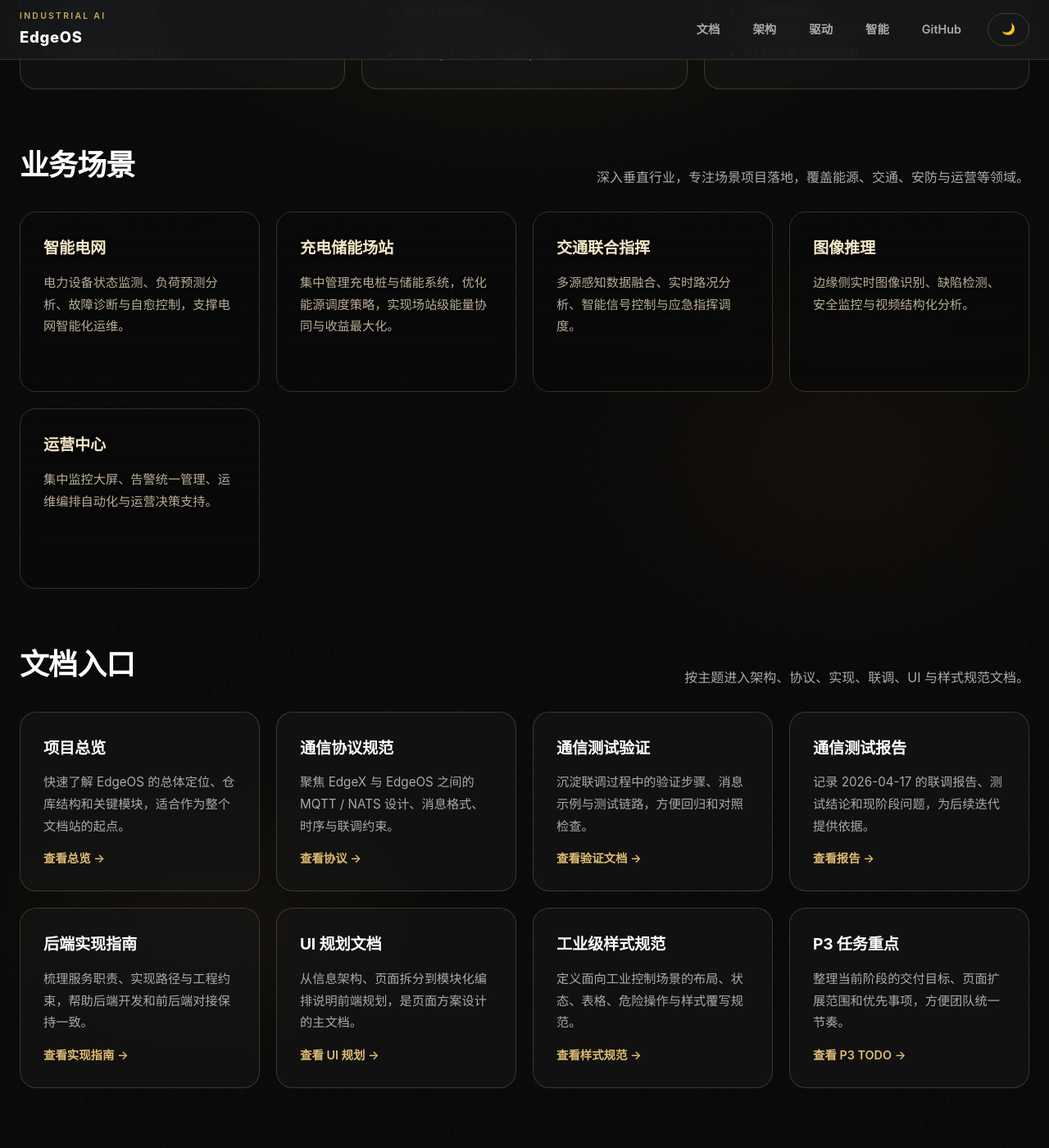
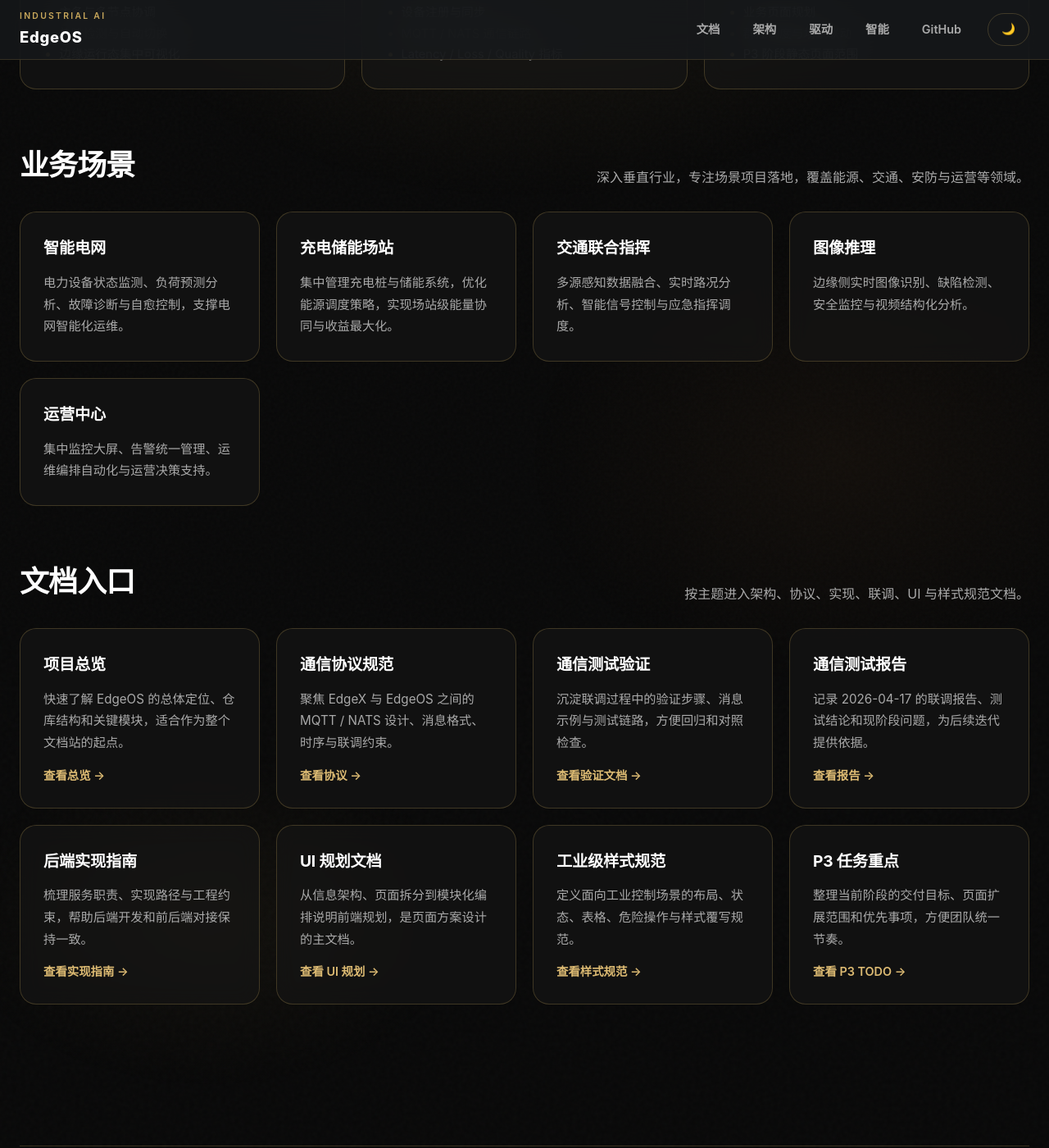
Before and after one commit to anviod/edgeOS, a Jekyll site: the page built from docs/index.html, in a window 1280 px wide and 1400 px high, scrolled down 1430 px. Shown: the whole window at 82% size. Built offline with Jekyll 4.4.1, drawn with Linux system fonts in a browser that asks for light colours.

Commit message:
场景卡片去掉背景，与其他卡片风格统一

```diff
--- a/docs/assets/style.css
+++ b/docs/assets/style.css
@@ -847,116 +847,6 @@
   color: var(--gold-dark);
 }
 
-/* Scenario card with pure CSS geometric backgrounds */
-.scenario-card {
-  position: relative;
-  min-height: 220px;
-  overflow: hidden;
-  background: transparent !important;
-}
-
-.scenario-card::before {
-  content: "";
-  position: absolute;
-  inset: 0;
-  z-index: 0;
-  border-radius: var(--radius-lg);
-}
-
-.scenario-card__overlay {
-  position: absolute;
-  inset: 0;
-  background: linear-gradient(180deg, rgba(9,9,9,0.15) 0%, rgba(9,9,9,0.7) 55%, rgba(9,9,9,0.92) 100%);
-  border-radius: var(--radius-lg);
-  z-index: 1;
-  pointer-events: none;
-}
-
-.scenario-card h3,
-.scenario-card p {
-  position: relative;
-  z-index: 2;
-}
-
-.scenario-card h3 {
-  color: #F5E6C8 !important;
-  text-shadow: 0 1px 6px rgba(0,0,0,0.7);
-}
-
-.scenario-card p {
-  color: rgba(245, 230, 200, 0.75) !important;
-  text-shadow: 0 1px 4px rgba(0,0,0,0.6);
-}
-
-/* 智能电网 - 网格电流 */
-.scenario-grid::before {
-  background-color: #0d1218;
-  background-image:
-    linear-gradient(rgba(200, 167, 91, 0.18) 1px, transparent 1px),
-    linear-gradient(90deg, rgba(200, 167, 91, 0.18) 1px, transparent 1px),
-    radial-gradient(ellipse at 30% 20%, rgba(200, 167, 91, 0.3), transparent 55%),
-    radial-gradient(ellipse at 70% 80%, rgba(90, 120, 200, 0.18), transparent 50%);
-  background-size: 28px 28px, 28px 28px, 100% 100%, 100% 100%;
-}
-
-/* 充电储能场站 - 能量条块 */
-.scenario-energy::before {
-  background-color: #12160d;
-  background-image:
-    linear-gradient(90deg, rgba(200, 167, 91, 0.3) 0%, rgba(200, 167, 91, 0.3) 10%, transparent 10%, transparent 16%),
-    linear-gradient(90deg, rgba(200, 167, 91, 0.22) 0%, rgba(200, 167, 91, 0.22) 14%, transparent 14%, transparent 24%),
-    linear-gradient(90deg, rgba(200, 167, 91, 0.15) 0%, rgba(200, 167, 91, 0.15) 20%, transparent 20%, transparent 32%),
-    radial-gradient(ellipse at 80% 30%, rgba(200, 167, 91, 0.28), transparent 50%),
-    radial-gradient(ellipse at 20% 70%, rgba(120, 180, 100, 0.15), transparent 55%);
-  background-size: 100% 20%, 100% 24%, 100% 30%, 100% 100%, 100% 100%;
-  background-repeat: no-repeat;
-  background-position: 0 18%, 0 40%, 0 65%, 0 0, 0 0;
-}
-
-/* 交通联合指挥 - 节点网络 */
-.scenario-traffic::before {
-  background-color: #0c1016;
-  background-image:
-    radial-gradient(circle at 25% 30%, rgba(200, 167, 91, 0.7) 3px, transparent 4px),
-    radial-gradient(circle at 60% 20%, rgba(200, 167, 91, 0.6) 3px, transparent 4px),
-    radial-gradient(circle at 80% 55%, rgba(200, 167, 91, 0.7) 3px, transparent 4px),
-    radial-gradient(circle at 35% 70%, rgba(200, 167, 91, 0.6) 3px, transparent 4px),
-    radial-gradient(circle at 70% 80%, rgba(200, 167, 91, 0.5) 3px, transparent 4px),
-    linear-gradient(45deg, rgba(200, 167, 91, 0.1) 1px, transparent 1px),
-    linear-gradient(-45deg, rgba(200, 167, 91, 0.1) 1px, transparent 1px),
-    radial-gradient(ellipse at 50% 50%, rgba(100, 130, 200, 0.18), transparent 60%);
-  background-size: 100% 100%, 100% 100%, 100% 100%, 100% 100%, 100% 100%, 22px 22px, 22px 22px, 100% 100%;
-}
-
-/* 图像推理 - 扫描线 */
-.scenario-vision::before {
-  background-color: #130e15;
-  background-image:
-    linear-gradient(180deg, transparent 0%, transparent 48%, rgba(200, 167, 91, 0.25) 50%, transparent 52%, transparent 100%),
-    repeating-linear-gradient(0deg, rgba(200, 167, 91, 0.06) 0px, rgba(200, 167, 91, 0.06) 1px, transparent 1px, transparent 5px),
-    radial-gradient(ellipse at 50% 35%, rgba(200, 167, 91, 0.25), transparent 50%),
-    conic-gradient(from 0deg at 50% 60%, transparent 0deg, rgba(200, 167, 91, 0.12) 60deg, transparent 120deg);
-  background-size: 100% 200%, 100% 100%, 100% 100%, 100% 100%;
-  animation: scan-line 4s linear infinite;
-}
-
-@keyframes scan-line {
-  0% { background-position: 0 0, 0 0, 0 0, 0 0; }
-  100% { background-position: 0 100%, 0 0, 0 0, 0 0; }
-}
-
-/* 运营中心 - 数据波纹 */
-.scenario-ops::before {
-  background-color: #0c1014;
-  background-image:
-    radial-gradient(circle at 50% 50%, rgba(200, 167, 91, 0.2) 0%, rgba(200, 167, 91, 0.2) 22%, transparent 24%),
-    radial-gradient(circle at 50% 50%, rgba(200, 167, 91, 0.15) 0%, rgba(200, 167, 91, 0.15) 38%, transparent 40%),
-    radial-gradient(circle at 50% 50%, rgba(200, 167, 91, 0.1) 0%, rgba(200, 167, 91, 0.1) 55%, transparent 57%),
-    linear-gradient(rgba(200, 167, 91, 0.08) 1px, transparent 1px),
-    linear-gradient(90deg, rgba(200, 167, 91, 0.08) 1px, transparent 1px);
-  background-size: 100% 100%, 100% 100%, 100% 100%, 24px 24px, 24px 24px;
-}
-
 .doc-card__meta {
   margin-top: auto;
   display: inline-flex;
--- a/docs/index.html
+++ b/docs/index.html
@@ -154,32 +154,27 @@
   </div>
 
   <div class="card-grid">
-    <article class="doc-card scenario-card scenario-grid">
-      <div class="scenario-card__overlay"></div>
+    <article class="doc-card">
       <h3>智能电网</h3>
       <p>电力设备状态监测、负荷预测分析、故障诊断与自愈控制，支撑电网智能化运维。</p>
     </article>
 
-    <article class="doc-card scenario-card scenario-energy">
-      <div class="scenario-card__overlay"></div>
+    <article class="doc-card">
       <h3>充电储能场站</h3>
       <p>集中管理充电桩与储能系统，优化能源调度策略，实现场站级能量协同与收益最大化。</p>
     </article>
 
-    <article class="doc-card scenario-card scenario-traffic">
-      <div class="scenario-card__overlay"></div>
+    <article class="doc-card">
       <h3>交通联合指挥</h3>
       <p>多源感知数据融合、实时路况分析、智能信号控制与应急指挥调度。</p>
     </article>
 
-    <article class="doc-card scenario-card scenario-vision">
-      <div class="scenario-card__overlay"></div>
+    <article class="doc-card">
       <h3>图像推理</h3>
       <p>边缘侧实时图像识别、缺陷检测、安全监控与视频结构化分析。</p>
     </article>
 
-    <article class="doc-card scenario-card scenario-ops">
-      <div class="scenario-card__overlay"></div>
+    <article class="doc-card">
       <h3>运营中心</h3>
       <p>集中监控大屏、告警统一管理、运维编排自动化与运营决策支持。</p>
     </article>
```
